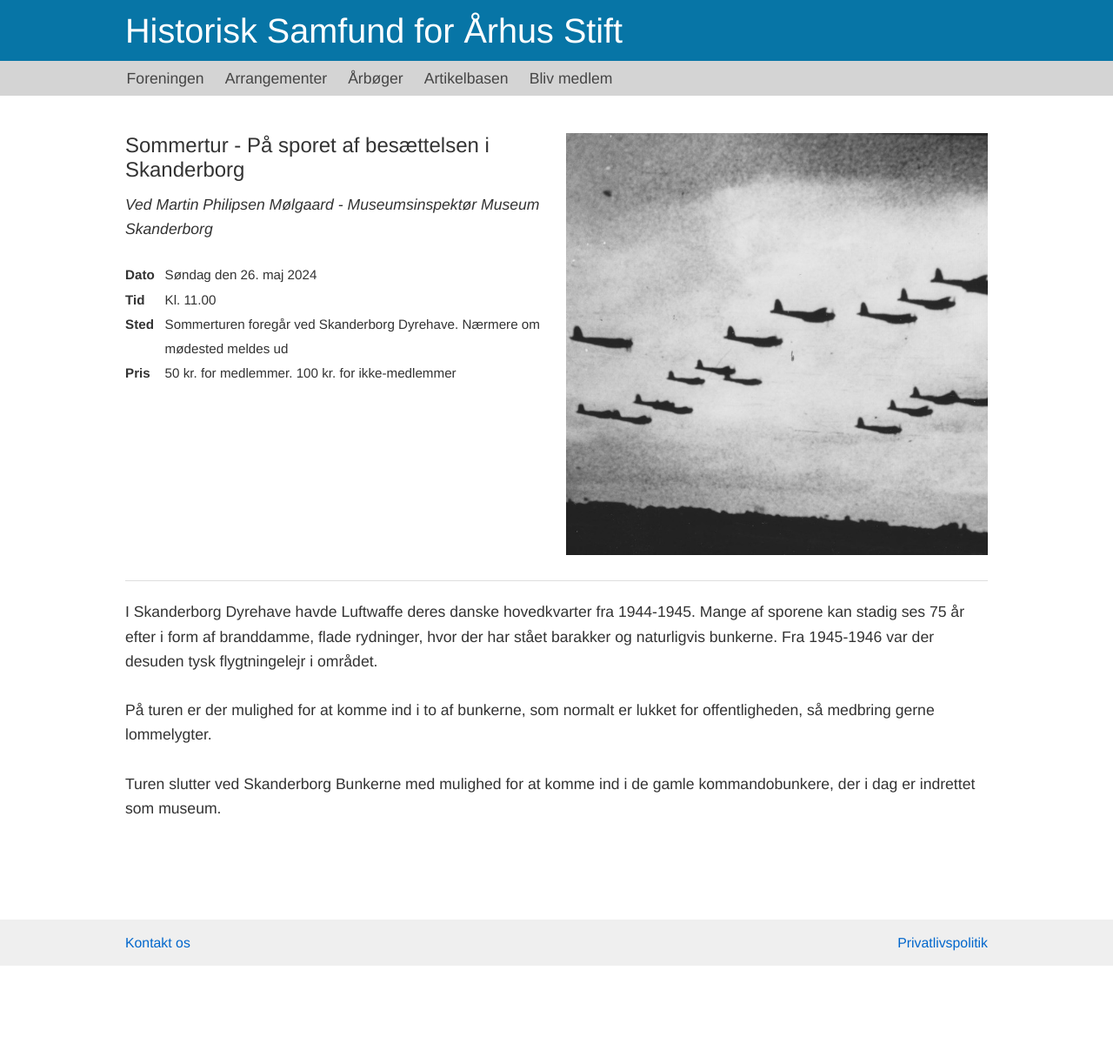
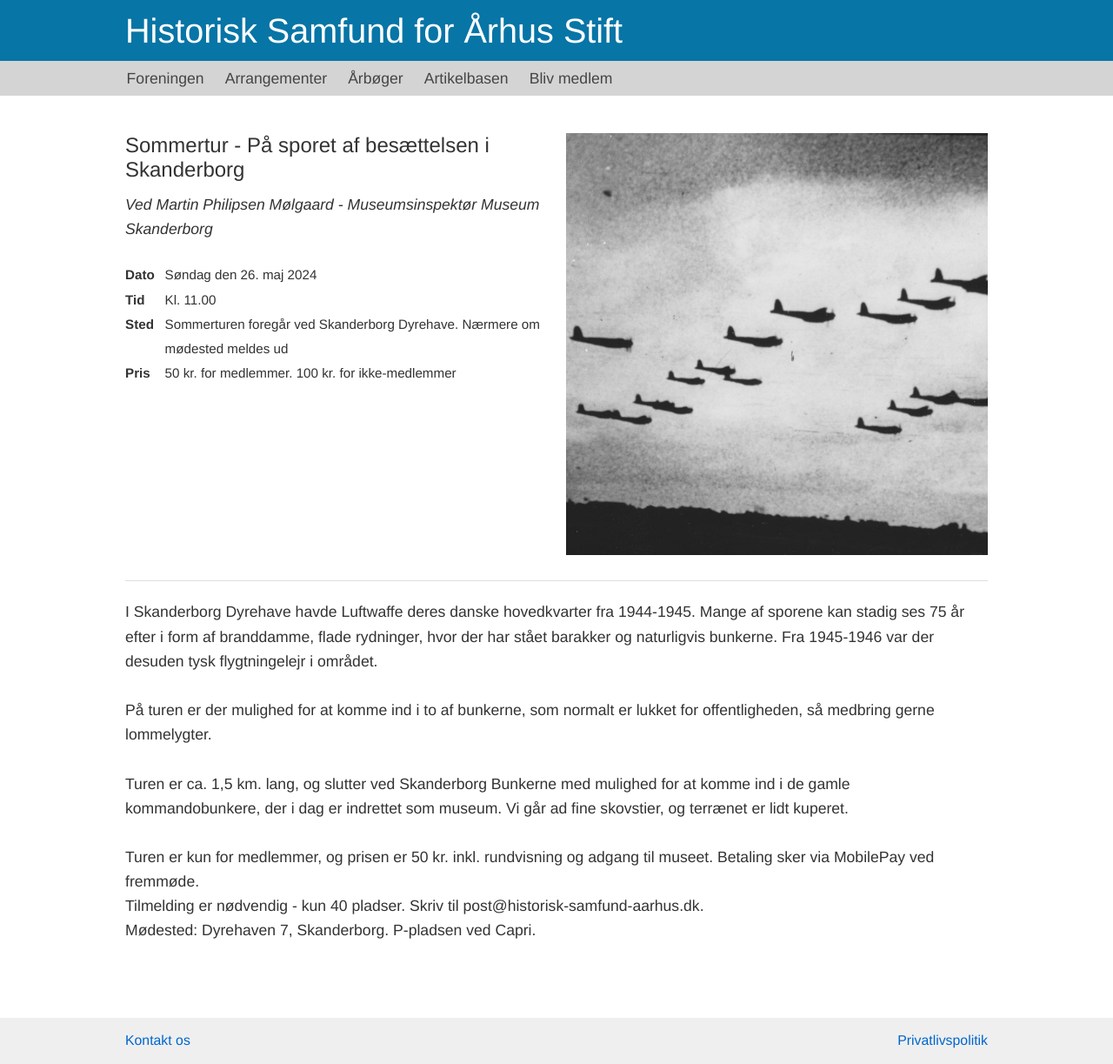
Before and after one commit to guldhorn/historisk-samfund, a Jekyll site: the page built from arrangementer/2024-05-26-sommertur-paa-sporet-af-besaettelsen-i-skanderborg.md, in a window 1280 px wide. Shown: the whole page at 87% size. Built offline with Jekyll 4.4.1, drawn with Linux system fonts in a browser that asks for light colours; before the commit the page ends 1110 px from its top, so only the background shows below that.

Commit message:
Update 2024-05-26-sommertur-paa-sporet-af-besaettelsen-i-skanderborg.md
Tilføjelse om pris og mødested

```diff
--- a/arrangementer/2024-05-26-sommertur-paa-sporet-af-besaettelsen-i-skanderborg.md
+++ b/arrangementer/2024-05-26-sommertur-paa-sporet-af-besaettelsen-i-skanderborg.md
@@ -6,4 +6,8 @@ I Skanderborg Dyrehave havde Luftwaffe deres danske hovedkvarter fra 1944-1945.
 
 På turen er der mulighed for at komme ind i to af bunkerne, som normalt er lukket for offentligheden, så medbring gerne lommelygter.
 
-Turen slutter ved Skanderborg Bunkerne med mulighed for at komme ind i de gamle kommandobunkere, der i dag er indrettet som museum.
+Turen er ca. 1,5 km. lang, og slutter ved Skanderborg Bunkerne med mulighed for at komme ind i de gamle kommandobunkere, der i dag er indrettet som museum. Vi går ad fine skovstier, og terrænet er lidt kuperet.
+
+Turen er kun for medlemmer, og prisen er 50 kr. inkl. rundvisning og adgang til museet. Betaling sker via MobilePay ved fremmøde.
+Tilmelding er nødvendig - kun 40 pladser. Skriv til post@historisk-samfund-aarhus.dk.
+Mødested: Dyrehaven 7, Skanderborg. P-pladsen ved Capri.
```
